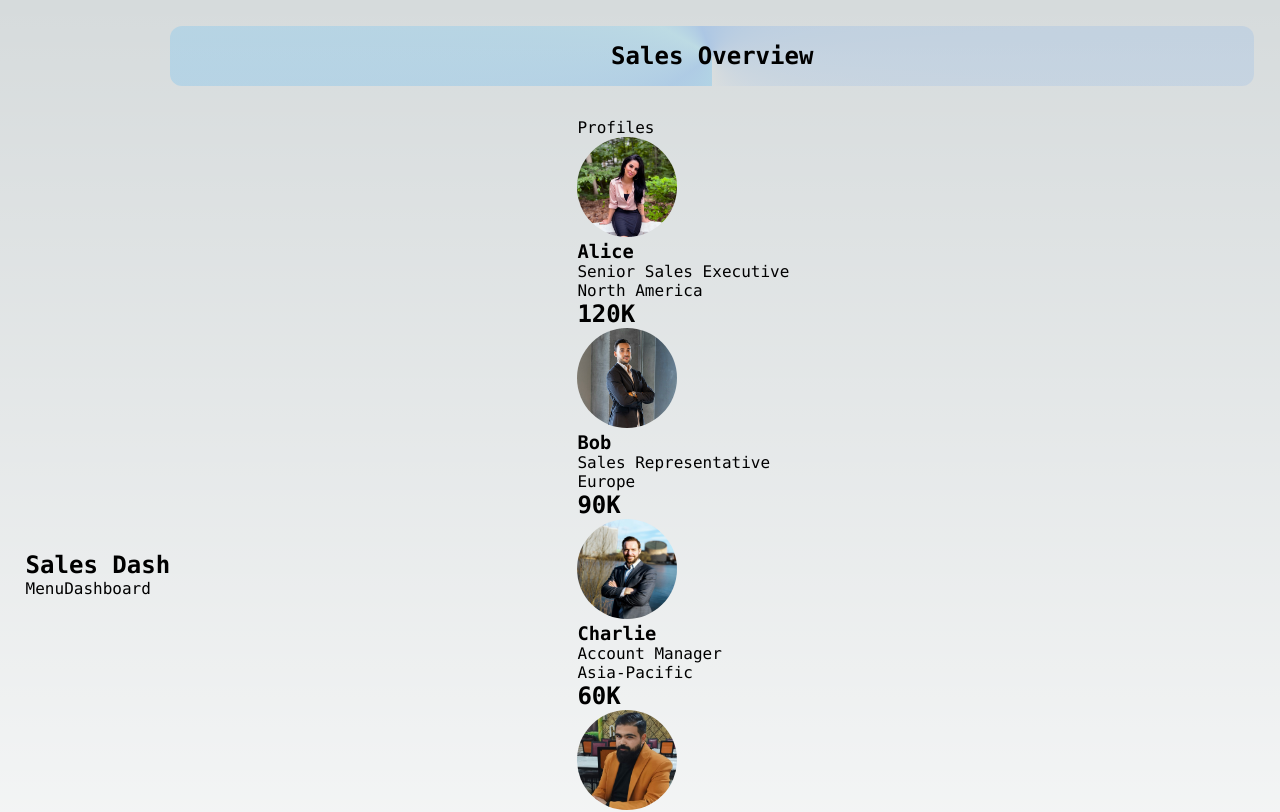
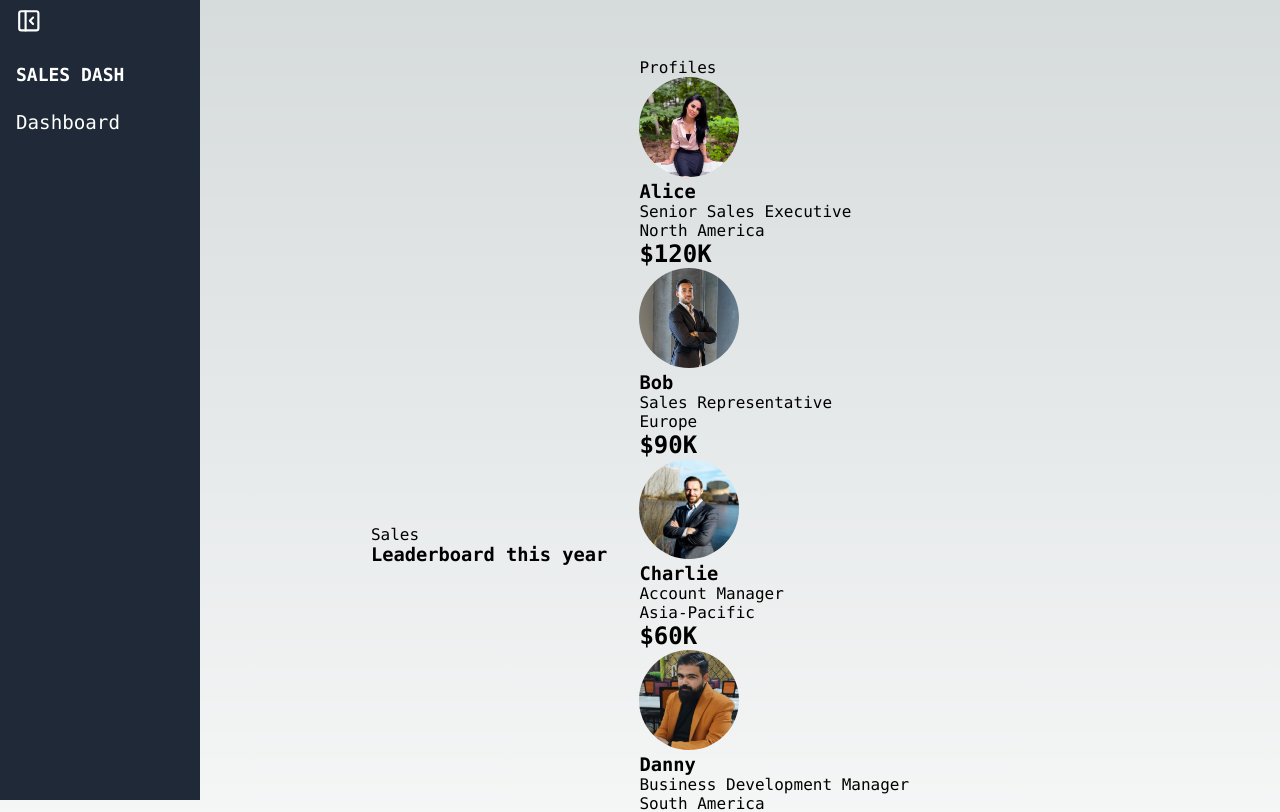
Before and after one commit to DonArthur/code-test, a Next.js app: page / in a window 1280 px wide. Shown: the top 812 px of the page. Built offline with nearby package versions, Linux system fonts and the light colour scheme.

Commit message:
update: sidebar styling

```diff
--- a/package.json
+++ b/package.json
@@ -12,6 +12,7 @@
     "chart.js": "^4.4.9",
     "next": "15.3.0",
     "react": "19.1.0",
-    "react-dom": "19.1.0"
+    "react-dom": "19.1.0",
+    "react-icons": "^5.5.0"
   }
 }
--- a/src/components/leaderboard/Leaderboard.js
+++ b/src/components/leaderboard/Leaderboard.js
@@ -1,6 +1,20 @@
-const Leaderboard = () => {
+import { useEffect, useState } from "react"
+
+const Leaderboard = ({ data }) => {
+  const [leaders, setLeaders] = useState([])
+
+  useEffect(() => {
+    const reps = data.map((item) => ({
+      name: item.name,
+      amount: item.deals.reduce((sum, deal) => deal.status === 'Closed Won' ? sum + deal.value : sum, 0)
+    }))
+    setLeaders(reps.sort((a, b) => b.amount - a.amount))
+  }, [])
+
   return (
-    <div>Leaderboard</div>
+    <div>
+      <h3>Leaderboard this year</h3>
+    </div>
   )
 }
 
--- a/src/components/profiles/Profiles.js
+++ b/src/components/profiles/Profiles.js
@@ -18,8 +18,8 @@ const Profiles = ({ data }) => {
               <h3>{item.name}</h3>
               <p>{item.role}</p>
               <span>{item.region}</span>
-              <h2>{item.deals.reduce((sum, deal) => {
-                const amount = (deal.status === 'Closed Won' ? sum + deal.value : sum)
+              <h2>${item.deals.reduce((sum, deal) => {
+                const amount = deal.status === 'Closed Won' ? sum + deal.value : sum
                 return formatShortNumber(amount)
               }, 0)}</h2>
             </div>
--- a/src/components/sidebar/Sidebar.js
+++ b/src/components/sidebar/Sidebar.js
@@ -1,15 +1,29 @@
+'use client'
 import Link from 'next/link'
-import React from 'react'
+import styles from './Sidebar.module.css'
+import { useEffect, useState } from 'react'
+import { AiFillAppstore } from 'react-icons/ai'
+import { LuPanelLeftOpen, LuPanelLeftClose }  from 'react-icons/lu'
 
 const Sidebar = () => {
+  const [open, setOpen] = useState(true)
+
+  useEffect(() => {
+    if (window.innerWidth < 768) setOpen(false);
+  }, []);
+
   return (
-    <div>
-        <h2>Sales Dash</h2>
-        <div>
-            <span>Menu</span>
-            <Link href='/'>Dashboard</Link>
-        </div>
-    </div>
+    <>
+      <div className={`${styles.sidebar} ${open ? styles.open : styles.closed}`}>
+        <button onClick={() => setOpen(!open)} className={styles.toggleBtn}>
+          {open ? <LuPanelLeftClose /> : <LuPanelLeftOpen />}
+        </button>
+        {open && <h2>Sales Dash</h2>}
+        <nav>
+          <Link href="/">{open ? <span>Dashboard</span> : <AiFillAppstore /> }</Link>
+        </nav>
+      </div>
+    </>
   )
 }
 
--- a/src/components/sidebar/Sidebar.module.css
+++ b/src/components/sidebar/Sidebar.module.css
@@ -0,0 +1,89 @@
+.sidebar {
+  background-color: #1f2937;
+  color: white;
+  height: 100vh;
+  position: fixed;
+  top: 0;
+  left: 0;
+  transition: width 1s ease;
+  overflow: hidden;
+  white-space: nowrap;
+}
+
+.sidebar.open {
+  width: 200px;
+}
+
+.sidebar.closed {
+  width: 60px;
+}
+
+.sidebar h2 {
+  margin: 0;
+  padding: 16px;
+  text-transform: uppercase;
+  font-weight: bold;
+  font-size: 18px;
+}
+
+.sidebar nav {
+  display: flex;
+  flex-direction: column;
+}
+
+.sidebar a {
+  color: white;
+  text-decoration: none;
+  padding: 10px 16px;
+  border-radius: 4px;
+  transition: background-color 0.2s ease;
+  font-size: 1.2rem;
+  cursor: pointer;
+}
+
+.sidebar a:hover {
+  background-color: #374151;
+}
+
+.sidebar a.active {
+  background-color: #4b5563;
+  font-weight: bold;
+}
+
+.toggleBtn {
+  background: none;
+  color: white;
+  border: none;
+  padding: 8px 16px;
+  cursor: pointer;
+  text-align: left;
+  width: 100%;
+  font-size: 1.6rem;
+}
+
+.content {
+  margin-left: 200px;
+  padding: 20px;
+  transition: margin-left 0.3s ease;
+}
+
+@media (max-width: 768px) {
+  .sidebar {
+    position: fixed;
+    top: 0;
+    left: 0;
+    z-index: 100;
+    height: 100vh;
+    transition: all 0.3s ease;
+  }
+
+  .sidebar.open {
+    width: 100vw;
+  }
+
+  .sidebar.closed {
+    width: 60px;
+    padding: 0;
+    overflow: hidden;
+  }
+}
--- a/src/pages/index.js
+++ b/src/pages/index.js
@@ -2,6 +2,8 @@ import styles from '@/styles/Home.module.css'
 import { useState } from 'react'
 import Sidebar from '@/components/sidebar/Sidebar'
 import Profiles from '@/components/profiles/Profiles'
+import Sales from '@/components/sales/Sales'
+import Leaderboard from '@/components/leaderboard/Leaderboard'
 
 export default function Home() {
   const [data, setData] = useState({
@@ -100,9 +102,14 @@ export default function Home() {
         <Sidebar />
       </div>
       <div className={styles.section}>
-        <h2>Sales Overview</h2>
         <div className={styles.center}>
-          <Profiles data={data.salesReps} />
+          <div>
+            <Sales />
+            <Leaderboard data={data.salesReps} />
+          </div>
+          <div>
+            <Profiles data={data.salesReps} />
+          </div>
         </div>
       </div>
     </div>
```
Also changed, not shown: 1 other file (tests, documents, lock files or other folders).
